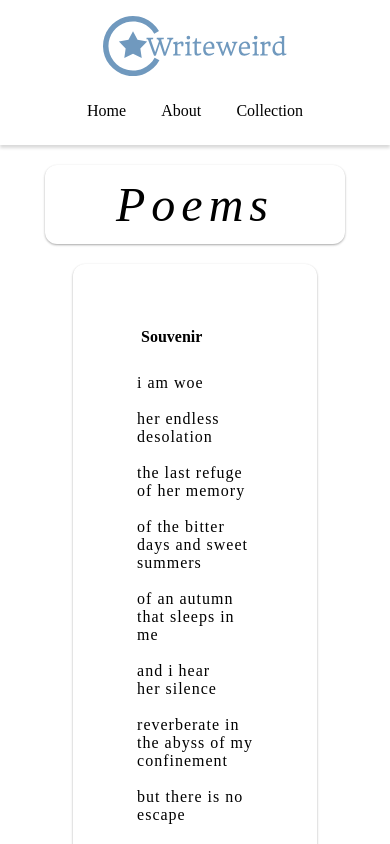
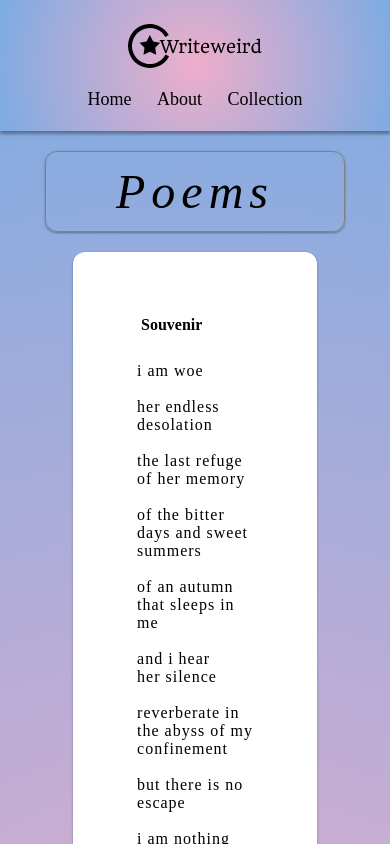
Before and after one commit to avi9401/Poetry_Project, a React (Vite) app: page /Poetry_Project/Poetry in a window 390 px wide. Shown: the top 844 px of the page. Built offline with nearby package versions, Linux system fonts and the light colour scheme.

Commit message:
color changes

```diff
--- a/src/index.css
+++ b/src/index.css
@@ -8,21 +8,22 @@
 body {
   margin: 0;
   padding: 0;
-  background: #ffffff;
+  background: radial-gradient(circle, rgba(238,174,202,1) 0%, rgba(124,171,227,1) 100%);
   font-family: poppins;
 }
 
 .nav {
   position: sticky;
   top: 0;
-  background: #ffffff;
+  background: radial-gradient(circle, rgba(238,174,202,1) 0%, rgba(124,171,227,1) 100%);
   color: white;
   display: flex;
   justify-content: space-between;
   align-items: center;
-  box-shadow: rgba(0, 0, 0, 0.15) 0px 3px 3px 0px;
+  box-shadow: rgba(0, 0, 0, 0.35) 0px 3px 3px 0px;
   gap: 2rem;
-  padding: 1rem 2rem;
+  padding: 0.5rem 2rem;
+  z-index:
 }
 
 
@@ -36,19 +37,26 @@ body {
 }
 .nav a {
   color: black;
-
   text-decoration: none;
   height: 100%;
   display: flex;
   align-items: center;
-  padding:.6rem;
-  border: 1px solid solid;
-  border-radius: 7px;
+  padding:.3rem;
+  font-style: bold;
+  font-size: 18px;
+  border-radius: 5px;
+}
+
+a:hover {
+  background-color: silver;
 }
 
 .imagelogo {
   display: flex;
-  height:60px
+  padding: 8px;
+  height: 60px;
+  z-index: 2;
+
 }
 
 
@@ -297,10 +305,9 @@ p {
   margin: 0;
   padding: 0px 0px 0px 0px;
   height: 4rem;
-  background: #ffffff;
+  background: radial-gradient(circle, rgba(238,174,202,1) 0%, rgba(124,171,227,1) 100%);
   color: black;
   box-shadow: rgba(0, 0, 0, 0.16) 0px 3px 6px, rgba(0, 0, 0, 0.23) 0px 3px 6px;
-  border-radius: 12px;
 }
 
 
@@ -336,8 +343,9 @@ p {
  font-style: italic;
  letter-spacing: 6px;
  border: 0;
- background: #ffffff;
+ background: transparent;
  border-radius: 12px;
+ border: 0.5px solid grey;
  box-shadow: rgba(0, 0, 0, 0.12) 0px 1px 3px, rgba(0, 0, 0, 0.24) 0px 1px 2px;
 }
 
@@ -399,13 +407,13 @@ p {
   .nav {
   position: sticky;
   top: 0;
-  background: #ffffff;
+   background: radial-gradient(circle, rgba(238,174,202,1) 0%, rgba(124,171,227,1) 100%);
   color: white;
   display: flex;
   flex-direction: column;
   align-items: center;
-  box-shadow: rgba(0, 0, 0, 0.15) 0px 3px 3px 0px;
-  gap: 1rem;
+  box-shadow: rgba(0, 0, 0, 0.35) 0px 3px 3px 0px;
+  gap: 0.5rem;
   padding: 1rem 1rem;
    }
 
```
Also changed, not shown: src/assets/logo.svg, src/assets/unsplash.jpg.
